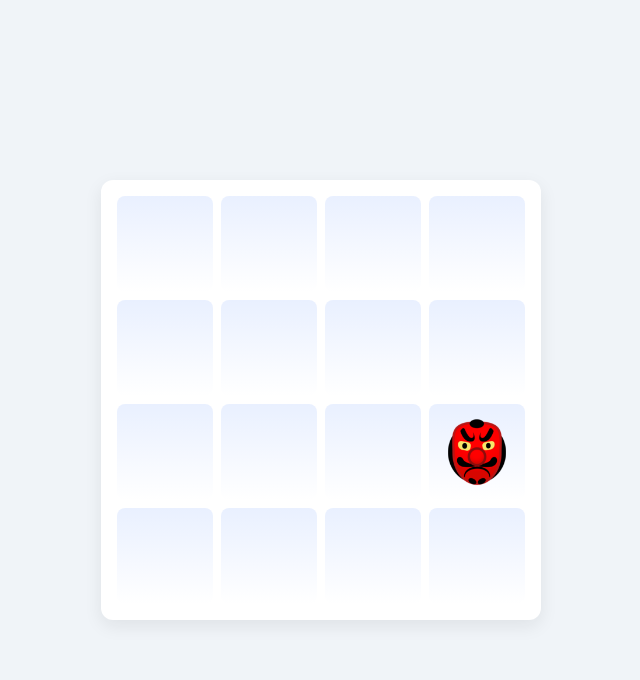
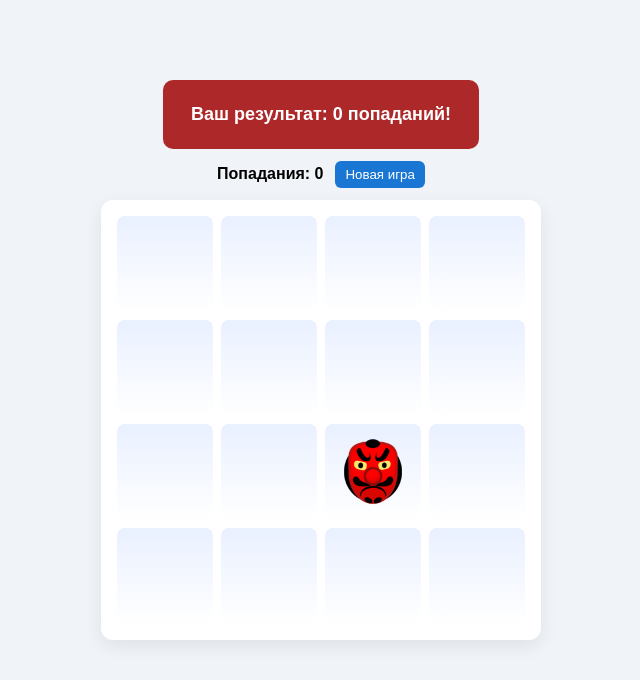
Before and after one commit to SadliyVI/JSExtraWeb_HW_Events, a website built with webpack: page public/index.html in a window 1280 px wide. Shown: the whole page, without its empty margins (319-959 px from the left). Built offline with nearby package versions, Linux system fonts and the light colour scheme.

Commit message:
Base functionality

```diff
--- /dev/null
+++ b/src/cursor.js
@@ -0,0 +1,15 @@
+import hammerSrc from './assets/hammer.png';
+
+export default class Cursor {
+  constructor() {
+    this.hammer = hammerSrc;
+  }
+
+  enable(body = document.body) {
+    body.style.cursor = `url(${this.hammer}) 16 16, auto`;
+  }
+
+  disable(body = document.body) {
+    body.style.cursor = '';
+  }
+}
--- /dev/null
+++ b/src/game.js
@@ -0,0 +1,112 @@
+import Grid from './grid.js';
+import GoblinManager from './goblin.js';
+import Cursor from './cursor.js';
+import SoundManager from './sound.js';
+import UI from './ui.js';
+
+export default class Game {
+  constructor(container, assets, opts = {}) {
+    this.container = container;
+    this.assets = assets;
+    this.opts = opts;
+    this.size = opts.size || 4;
+    this.maxMisses = opts.maxMisses || 5;
+    this.showMs = opts.showMs || 1000;
+    this.score = 0;
+    this.misses = 0;
+
+    this.grid = new Grid(this.container, this.size);
+    this.ui = new UI(this.container);
+    this.cursor = new Cursor();
+    this.sound = new SoundManager();
+    this.goblin = null;
+    this.running = false;
+    this.currentGameObj = null;
+  }
+
+  start() {
+    this.ui.createControls();
+    this.ui.updateScore(this.score);
+    this.grid.create();
+    this.cursor.enable();
+    this.goblin = new GoblinManager(
+      this.container.querySelector('#game'),
+      this.assets.gnome,
+      this.showMs,
+      {
+        onHit: () => this._onHit(),
+        onMiss: () => this._onMiss(),
+      }
+    );
+
+    this.grid.onClick((cell) => {
+      const hit = this.goblin.handleClickOnCell(cell);
+      if (hit) {
+        this.sound.playHit();
+      }
+    });
+
+    this.ui.restartBtn.addEventListener('click', () => {
+      this.restart();
+    });
+
+    this.goblin.spawnImmediate();
+    this.running = true;
+  }
+
+  _onHit() {
+    this.score += 1;
+    this.ui.updateScore(this.score);
+  }
+
+  _onMiss() {
+    this.misses += 1;
+    if (this.misses >= this.maxMisses) {
+      this.gameOver();
+    }
+  }
+
+  gameOver() {
+    this.goblin.stop();
+    this.cursor.disable();
+    this.ui.showGameOver(this.score);
+    this.running = false;
+  }
+
+  restart() {
+    this.ui.clearBanner();
+    this.score = 0;
+    this.misses = 0;
+    this.ui.updateScore(this.score);
+    this.grid.remove();
+    this.grid.create();
+    this.goblin.stop();
+    this.goblin = new GoblinManager(
+      this.container.querySelector('#game'),
+      this.assets.gnome,
+      this.showMs,
+      {
+        onHit: () => this._onHit(),
+        onMiss: () => this._onMiss(),
+      }
+    );
+    this.goblin.spawnImmediate();
+    this.cursor.enable();
+    this.running = true;
+
+    this.grid.onClick((cell) => {
+      const hit = this.goblin.handleClickOnCell(cell);
+      if (hit) {
+        this.sound.playHit();
+      }
+    });
+  }
+
+  stop() {
+    if (this.goblin) this.goblin.stop();
+    this.cursor.disable();
+    this.grid.remove();
+    this.ui.clearBanner();
+    this.running = false;
+  }
+}
--- /dev/null
+++ b/src/goblin.js
@@ -0,0 +1,76 @@
+export default class GoblinManager {
+  constructor(gridEl, gnomeSrc, showMs = 1000, handlers = {}) {
+    this.gridEl = gridEl;
+    this.gnomeSrc = gnomeSrc;
+    this.showMs = showMs;
+    this.currentIndex = null;
+    this.timerId = null;
+    this.imgEl = null;
+    this.onMiss = handlers.onMiss || (() => {});
+    this.onHit = handlers.onHit || (() => {});
+  }
+
+  spawnImmediate() {
+    this._spawn();
+  }
+
+  _spawn() {
+    const cells = Array.from(this.gridEl.querySelectorAll('.cell'));
+    if (cells.length === 0) return;
+    let idx = Math.floor(Math.random() * cells.length);
+    if (idx === this.currentIndex) {
+      idx = (idx + 1) % cells.length;
+    }
+    this._placeInCell(idx);
+    if (this.timerId) clearTimeout(this.timerId);
+    this.timerId = setTimeout(() => {
+      if (this.imgEl && this.imgEl.parentElement) {
+        this._removeFromCell();
+        this.onMiss();
+      }
+      this._spawn();
+    }, this.showMs);
+  }
+  _placeInCell(idx) {
+    const cells = Array.from(this.gridEl.querySelectorAll('.cell'));
+    const target = cells[idx];
+    const img = document.createElement('img');
+    img.src = this.gnomeSrc;
+    img.alt = 'gnome';
+    img.dataset.goblin = '1';
+    target.append(img);
+    this.imgEl = img;
+    this.currentIndex = idx;
+  }
+
+  handleClickOnCell(cell) {
+    if (!this.imgEl) return false;
+    if (cell.contains(this.imgEl)) {
+      if (this.timerId) {
+        clearTimeout(this.timerId);
+        this.timerId = null;
+      }
+      this._removeFromCell();
+      this.onHit();
+      this._spawn();
+      return true;
+    }
+    return false;
+  }
+
+  _removeFromCell() {
+    if (this.imgEl && this.imgEl.parentElement) {
+      this.imgEl.remove();
+    }
+    this.imgEl = null;
+    this.currentIndex = null;
+  }
+
+  stop() {
+    if (this.timerId) {
+      clearTimeout(this.timerId);
+      this.timerId = null;
+    }
+    this._removeFromCell();
+  }
+}
--- /dev/null
+++ b/src/grid.js
@@ -0,0 +1,44 @@
+export default class Grid {
+  constructor(container, size = 4) {
+    this.container = container;
+    this.size = size;
+    this.gridEl = null;
+  }
+
+  create() {
+    const existing = this.container.querySelector('#game');
+    if (existing) existing.remove();
+
+    const grid = document.createElement('div');
+    grid.id = 'game';
+    grid.className = 'game-grid';
+
+    for (let r = 0; r < this.size * this.size; r += 1) {
+      const cell = document.createElement('div');
+      cell.className = 'cell';
+      cell.dataset.index = r;
+      grid.append(cell);
+    }
+
+    this.container.append(grid);
+    this.gridEl = grid;
+    return grid;
+  }
+
+  onClick(handler) {
+    this.gridEl.addEventListener('click', (e) => {
+      const cell = e.target.closest('.cell');
+      if (!cell) return;
+      handler(cell, e);
+    });
+  }
+
+  getCells() {
+    return Array.from(this.gridEl.querySelectorAll('.cell'));
+  }
+
+  remove() {
+    if (this.gridEl) this.gridEl.remove();
+    this.gridEl = null;
+  }
+}
--- a/src/index.css
+++ b/src/index.css
@@ -1,7 +1,6 @@
 :root {
     --cell-size: 96px;
 }
-
 
 body {
     font-family: Arial, Helvetica, sans-serif;
@@ -13,8 +12,15 @@ body {
     background: #f0f4f8;
 }
 
+/* контейнер игры */
+#app {
+    display: flex;
+    flex-direction: column;
+    align-items: center;
+}
 
-#game {
+/* сетка */
+.game-grid {
     display: grid;
     grid-template-columns: repeat(4, var(--cell-size));
     grid-template-rows: repeat(4, var(--cell-size));
@@ -24,7 +30,6 @@ body {
     border-radius: 12px;
     box-shadow: 0 6px 18px rgba(20, 20, 20, 0.08);
 }
-
 
 .cell {
     width: var(--cell-size);
@@ -38,10 +43,56 @@ body {
     overflow: hidden;
 }
 
-
 .cell img {
     max-width: 72%;
     max-height: 72%;
     user-select: none;
     pointer-events: none;
 }
+
+/* controls */
+.controls {
+    display: flex;
+    gap: 12px;
+    margin-bottom: 12px;
+    align-items: center;
+}
+
+.score {
+    font-weight: 600;
+}
+
+/* restart button */
+.restart {
+    padding: 6px 10px;
+    border-radius: 6px;
+    border: none;
+    background: #1976d2;
+    color: white;
+    cursor: pointer;
+}
+
+.game-over {
+    position: absolute;
+    top: 10%;
+    left: 50%;
+    transform: translateX(-50%);
+    background: rgba(160, 5, 5, 0.85);
+    color: white;
+    padding: 24px 28px;
+    border-radius: 10px;
+    z-index: 999;
+}
+
+.game-over-inner {
+    font-size: 18px;
+    font-weight: 700;
+}
+
+#misses {
+    font-size: 22px;
+    margin-top: 10px;
+    color: #370c9b;
+    font-weight: bold;
+    text-align: center;
+}
--- a/src/index.js
+++ b/src/index.js
@@ -1,81 +1,33 @@
 import './index.css';
 import gnomeSrc from './assets/gnome.png';
-
-const SIZE = 4;
-export const MOVE_INTERVAL_MS = 3000;
-
-export function createGrid(container) {
-  const grid = document.createElement('div');
-  grid.id = 'game';
-
-  for (let r = 0; r < SIZE * SIZE; r += 1) {
-    const cell = document.createElement('div');
-    cell.className = 'cell';
-    cell.dataset.index = r;
-    grid.append(cell);
-  }
-
-  container.append(grid);
-  return grid;
-}
-
-export function placeGnomeInitially(grid, img) {
-  const cells = Array.from(grid.querySelectorAll('.cell'));
-  const idx = Math.floor(Math.random() * cells.length);
-  cells[idx].append(img);
-  return idx;
-}
-
-export function startMoving(grid, img, initialIndex) {
-  const cells = Array.from(grid.querySelectorAll('.cell'));
-  let currentIndex = initialIndex;
-  const max = cells.length;
-
-  const intervalId = setInterval(() => {
-    const nextIndex = Math.floor(Math.random() * max);
-    if (nextIndex !== currentIndex) {
-      cells[nextIndex].append(img);
-      currentIndex = nextIndex;
-    }
-  }, MOVE_INTERVAL_MS);
-
-  return function stopMoving() {
-    clearInterval(intervalId);
-  };
-}
+import Game from './game.js';
 
 export function main(appContainer = document.getElementById('app')) {
-  if (!appContainer) return;
+  if (!appContainer) return null;
 
-  const grid = createGrid(appContainer);
+  const game = new Game(
+    appContainer,
+    { gnome: gnomeSrc },
+    {
+      size: 4,
+      showMs: 1000,
+      maxMisses: 5,
+    }
+  );
 
-  const img = document.createElement('img');
-  img.src = gnomeSrc;
-  img.alt = 'gnome';
-
-  const initial = placeGnomeInitially(grid, img);
-
-  const stopMoving = startMoving(grid, img, initial);
-
-  return { stopMoving };
+  game.start();
+  return game;
 }
 
 if (typeof jest === 'undefined') {
   if (document.readyState === 'loading') {
     document.addEventListener('DOMContentLoaded', () => {
-      const { stopMoving } = main();
-
-      setTimeout(() => {
-        stopMoving();
-        console.log('Игра автоматически остановлена через 10 секунд!');
-      }, 10000);
+      const gameInstance = main();
+      window.game = gameInstance;
     });
   } else {
-    const { stopMoving } = main();
-
-    setTimeout(() => {
-      stopMoving();
-      console.log('Игра автоматически остановлена через 10 секунд!');
-    }, 10000);
+    window.game = main();
   }
 }
+
+export default main;
--- /dev/null
+++ b/src/sound.js
@@ -0,0 +1,14 @@
+import hitSound from './assets/hit.wav';
+
+export default class SoundManager {
+  constructor() {
+    this.hit = new Audio(hitSound);
+    this.hit.preload = 'auto';
+  }
+
+  playHit() {
+    this.hit.currentTime = 0;
+    const p = this.hit.play();
+    if (p && p.catch) p.catch(() => {});
+  }
+}
--- /dev/null
+++ b/src/ui.js
@@ -0,0 +1,46 @@
+export default class UI {
+  constructor(container) {
+    this.container = container;
+    this.banner = null;
+    this.scoreEl = null;
+    this.restartBtn = null;
+  }
+
+  createControls() {
+    const wrapper = document.createElement('div');
+    wrapper.className = 'controls';
+
+    const score = document.createElement('div');
+    score.className = 'score';
+    score.textContent = 'Очки: 0';
+    this.scoreEl = score;
+
+    const restart = document.createElement('button');
+    restart.type = 'button';
+    restart.className = 'restart';
+    restart.textContent = 'Новая игра';
+    this.restartBtn = restart;
+
+    wrapper.append(score, restart);
+    this.container.append(wrapper);
+  }
+
+  updateScore(n) {
+    if (this.scoreEl) this.scoreEl.textContent = `Попадания: ${n}`;
+  }
+
+  showGameOver(score) {
+    if (this.banner) this.banner.remove();
+
+    const ban = document.createElement('div');
+    ban.className = 'game-over';
+    ban.innerHTML = `<div class="game-over-inner">Ваш результат: ${score} попаданий!</div>`;
+    this.container.append(ban);
+    this.banner = ban;
+  }
+
+  clearBanner() {
+    if (this.banner) this.banner.remove();
+    this.banner = null;
+  }
+}
--- a/webpack.config.mjs
+++ b/webpack.config.mjs
@@ -30,6 +30,10 @@ export default {
                 test: /\.(png|jpg|jpeg|gif|svg)$/i,
                 type: 'asset/resource',
             },
+            {
+                test: /\.(wav|mp3|ogg)$/i,
+                type: 'asset/resource',
+            }
         ],
     },
 
```
Also changed, not shown: .github/workflows/main.yml (added), dist/assets/05b27f437042ff242fa0.png (added), dist/index.html, src/assets/hammer.png (added), 4 other files.
